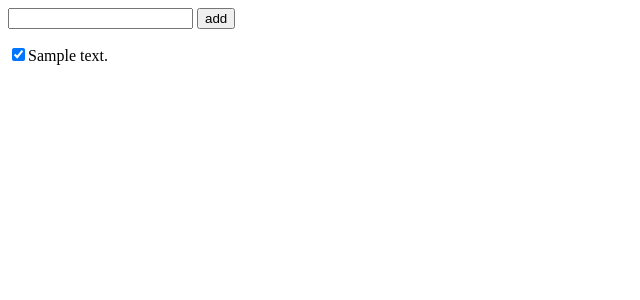
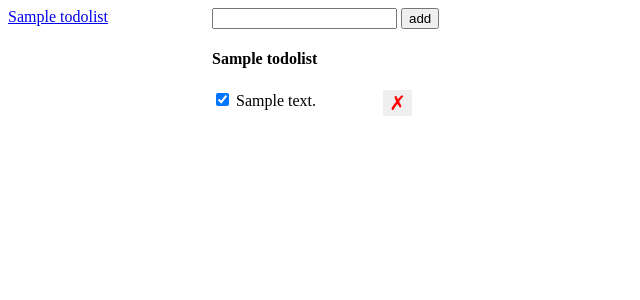
Before and after one commit to dolugen/FSND-course-projects, a Flask app: template todoapp/templates/index.html in a window 1280 px wide. Shown: the top 300 px of the page, without its empty margins (0-640 px from the left). Run offline with Flask 2, Linux system fonts and the light colour scheme; the template is opened without the code that fills it: values that come from a table or form of the project are taken from there, others are empty; tables that the repository leaves empty hold one stand-in row (values such as "Sample post").

Commit message:
todo list

```diff
--- a/todoapp/app.py
+++ b/todoapp/app.py
@@ -13,12 +13,25 @@ class Todo(db.Model):
   id = db.Column(db.Integer(), primary_key=True)
   description = db.Column(db.String(), nullable=False)
   completed = db.Column(db.Boolean(), default=False)
+  todolist = db.Column(db.Integer(), db.ForeignKey('todolists.id'), nullable=False)
 
-db.create_all()
+class TodoList(db.Model):
+    __tablename__ = 'todolists'
+    id = db.Column(db.Integer(), primary_key=True)
+    name = db.Column(db.String(), nullable=False)
+    todos = db.relationship('Todo', backref='list')
+
 
 @app.route('/')
 def index():
-    return render_template('index.html', data=Todo.query.order_by('id').all())
+    return redirect(url_for('get_todo_list', list_id=1))
+
+@app.route('/list/<list_id>/')
+def get_todo_list(list_id):
+    lists = TodoList.query.all()
+    active_list=TodoList.query.get(list_id)
+    todos = Todo.query.filter_by(todolist=list_id).order_by('id').all()
+    return render_template('index.html', active_list=active_list, lists=lists, todos=todos)
 
 @app.route('/new', methods=['POST'])
 def add_new():
@@ -56,3 +69,15 @@ def set_completed(todo_id):
     finally:
         db.session.close()
     return redirect(url_for('index'))
+
+@app.route('/todos/<todo_id>/', methods=['DELETE'])
+def todo_delete(todo_id):
+    try:
+        todo = Todo.query.get(todo_id)
+        db.session.delete(todo)
+        db.session.commit()
+    except:
+        db.session.rollback()
+    finally:
+        db.session.close()
+    return jsonify({'success': True})
--- a/todoapp/templates/index.html
+++ b/todoapp/templates/index.html
@@ -11,19 +11,54 @@
             list-style: none;
             padding: 0;
             margin: 0;
+            width: 200px;
         }
+
+        li {
+            clear: both;
+        }
+
+        li button {
+            -webkit-appearance: none;
+            border: none;
+            outline: none;
+            color: red;
+            float: right;
+            cursor: pointer;
+            font-size: 20px;
+        }
+
+        .lists-wrapper, .todos-wrapper {
+            display: inline-block;
+            vertical-align: top;
+        }
+
     </style>
     <body>
+        <div class="lists-wrapper">
+            <ul>
+                {% for list in lists %}
+                <li><a href="/list/{{list.id}}">{{ list.name }}</a></li>
+                {% endfor %}
+            </ul>
+        </div>
+        <div class="todos-wrapper">
             <form id="form">
                 <input type="text" id='description' name="description" />
                 <button type="submit">add</button>
             </form>
             <div id="error" class="hidden">Something went wrong!</div>
+            <h4>{{ active_list.name }}</h4>
             <ul id="todos">
-            {% for item in data %}
-            <li><input data-id="{{ item.id }}" class="check-completed" type="checkbox" {% if item.completed %}checked{% endif %} />{{ item.description }}</li>
+                {% for item in todos %}
+                <li data-id="{{ item.id }}">
+                    <input data-id="{{ item.id }}" class="check-completed" type="checkbox" {% if item.completed %}checked{% endif %} />
+                    {{ item.description }}
+                    <button data-id="{{item.id }}" class='delete'>&cross;</button>
+                </li>
                 {% endfor %}
             </ul>
+        </div>
         <script>
             const checkboxes = document.querySelectorAll('.check-completed');
             checkboxes.forEach(checkbox => {
@@ -48,6 +83,26 @@
                     })
                 }
             })
+
+            const delete_buttons = document.querySelectorAll('.delete');
+            delete_buttons.forEach(button => {
+                button.onclick = function(e) {
+                    console.log('event', e);
+                    const todoId = e.target.dataset.id;
+                    fetch(`/todos/${todoId}/`, {
+                        method: 'DELETE',
+                    })
+                    .then(function() {
+                        document.getElementById('error').className = 'hidden';
+                        const item = e.target.parentElement;
+                        item.remove();
+                    })
+                    .catch(function(e) {
+                        document.getElementById('error').className = '';
+                    })
+                }
+            })
+
             document.getElementById('form').onsubmit = function(e) {
                 e.preventDefault();
                 fetch('/new', {
```
Also changed, not shown: todoapp/migrations/versions/629d645754ad_make_list_foreign_key_not_nullable.py (added, +32 -0 lines), todoapp/migrations/versions/6e659d538356_add_todolist.py (added, +42 -0 lines). Lines whose indentation alone changed are shown as unchanged.
